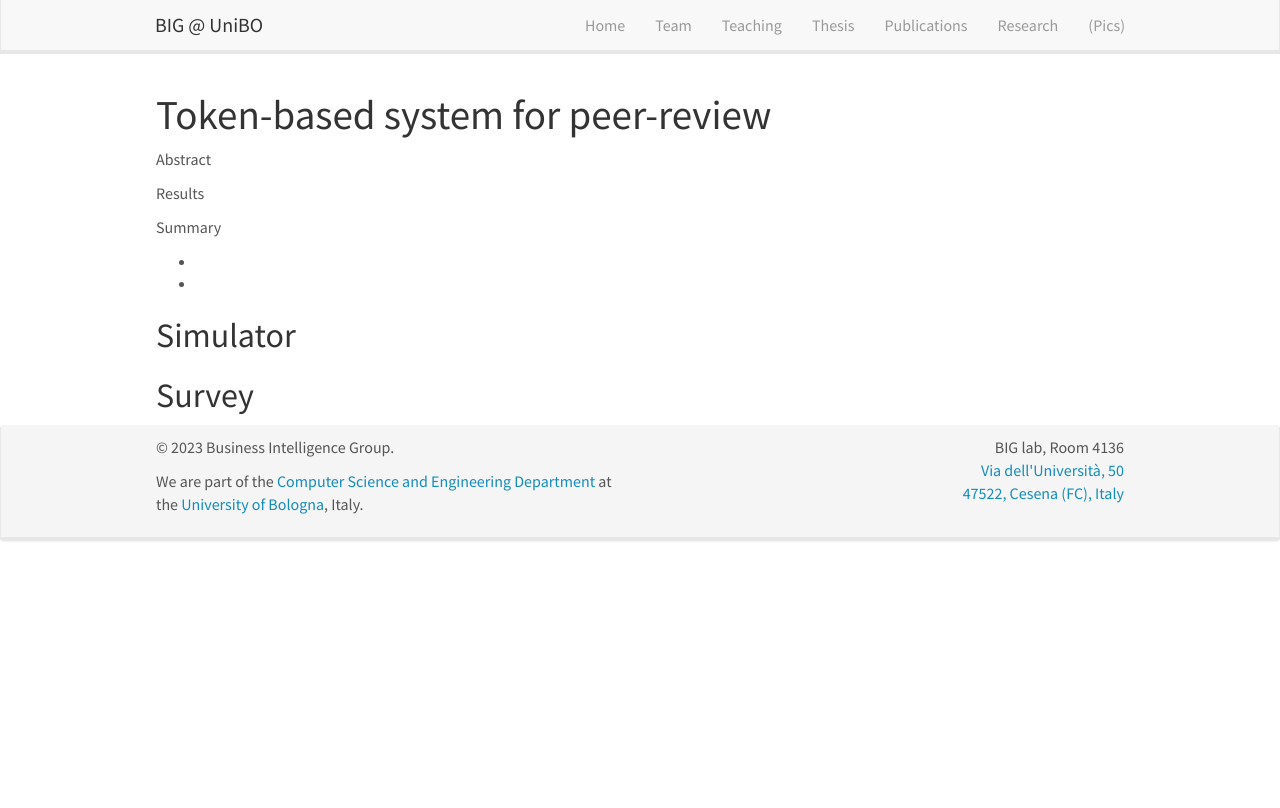
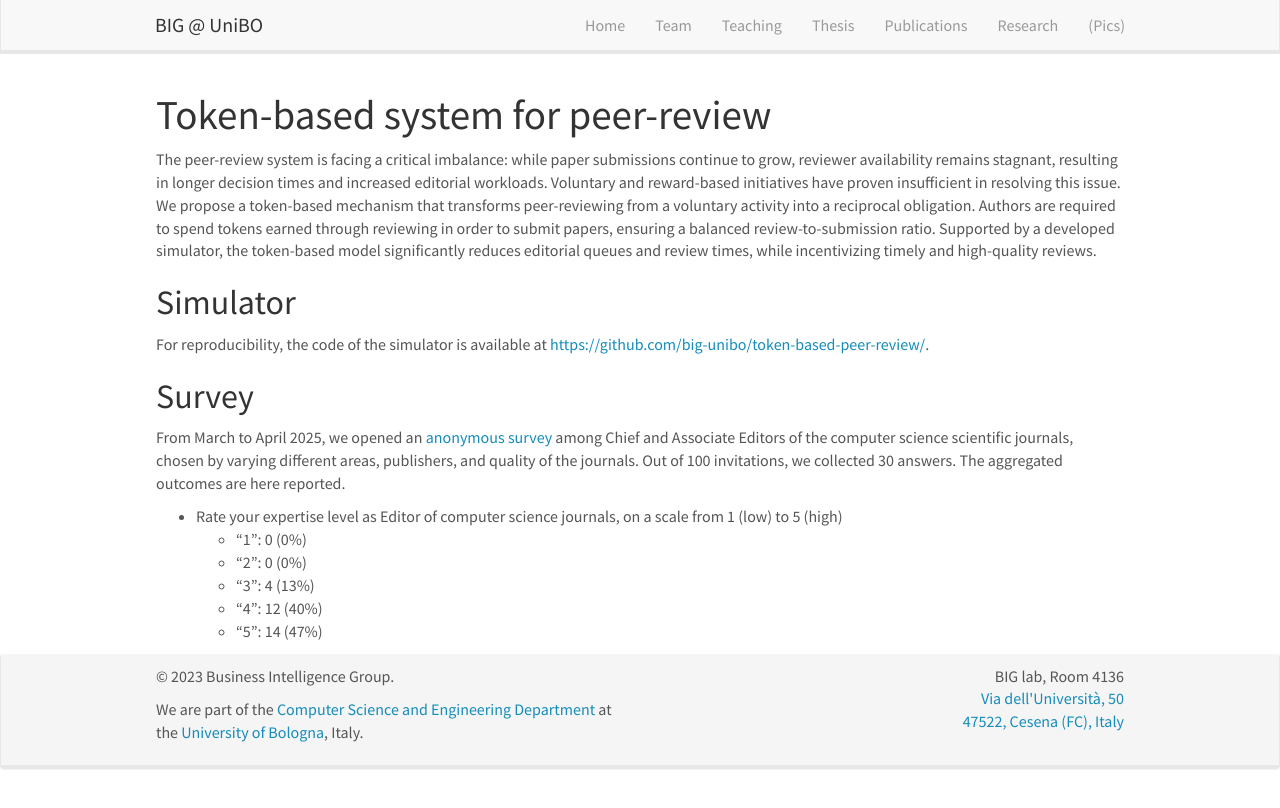
Before and after one commit to big-unibo/big-unibo.github.io, a Jekyll site: the page built from _pages/projects/token.md, in a window 1280 px wide. Shown: the top 808 px of the page. Built offline with Jekyll 4.4.1, drawn with Linux system fonts in a browser that asks for light colours; nearby versions of some CDN libraries.

Commit message:
added token page

```diff
--- a/_pages/projects/token.md
+++ b/_pages/projects/token.md
@@ -8,64 +8,19 @@ permalink: /token/
 
 # Token-based system for peer-review
 
-Abstract
-
-Results
-
-Summary
-
--
--
-
+The peer-review system is facing a critical imbalance: while paper submissions continue to grow, reviewer availability remains stagnant, resulting in longer decision times and increased editorial workloads. Voluntary and reward-based initiatives have proven insufficient in resolving this issue. We propose a token-based mechanism that transforms peer-reviewing from a voluntary activity into a reciprocal obligation. Authors are required to spend tokens earned through reviewing in order to submit papers, ensuring a balanced review-to-submission ratio. Supported by a developed simulator, the token-based model significantly reduces editorial queues and review times, while incentivizing timely and high-quality reviews.
 
 ## Simulator
 
+For reproducibility, the code of the simulator is available at [https://github.com/big-unibo/token-based-peer-review/]().
+
 ## Survey
 
-<!--We implement a smart irrigation system capable of maintaining optimal humidity conditions.
-In particular, our system:
+From March to April 2025, we opened an [anonymous survey](https://forms.gle/pDZbro8WhbrqDnLfA) among Chief and Associate Editors of the computer science scientific journals, chosen by varying different areas, publishers, and quality of the journals. Out of 100 invitations, we collected 30 answers. The aggregated outcomes are here reported.
 
-- Is independent of the soil features (no need for texture analysis)
-- Does not require cold-start training steps (working from day 0)
-- Is customizable based on crops and phenological states
-
-![image](https://github.com/big-unibo/big-unibo.github.io/assets/18005592/47ca6610-032d-4ac8-b887-cc8bd0696186)
-
-Our system consists of a 2D (or 3D) sensor grid to detect quantitative soil features (e.g., humidity) with a limited number of sensors.
-
-![image](https://github.com/big-unibo/big-unibo.github.io/assets/18005592/0eb430be-499b-47b2-8515-831448856de0)
-
-Given the sensor data, achieving a soil profile with a precision level in the order of centimeters requires the use of a mapping function to estimate humidity in sensorless spots.
-The profiling function can be implemented with a machine learning algorithm based on neural networks.
-
-We provide two main profiling functions:
-
-- Soil Feature Unaware (SFU): exploiting sensor measurement only.
-- Soil Feature Aware (SFA): exploiting hydrological flux data to consider non-linearities and obtain a more precise estimation.
-
-![image](https://github.com/w4bo/img-dump/assets/18005592/a04abc29-e26e-4b8d-b4ca-4130c06cb396)
-
-The ideal humidity profile is defined by agricultural technicians in the form of a moisture matrix that can be adapted to the irrigation system.
-
-| Single wing | | Double wing |
-|-|-|-|
-| ![image](https://github.com/w4bo/img-dump/assets/18005592/c62628a9-2739-49b2-b8a2-3b912430e472) | | ![image](https://github.com/w4bo/img-dump/assets/18005592/d16f2cf2-aab1-4c21-ad18-5bb5ea66bf6b) |
-
-Then, the system modulates irrigation to achieve the desired profile.
-
-| Single wing | | Double wing |
-|-|-|-|
-| ![image](https://github.com/w4bo/img-dump/assets/18005592/4331f0c9-7f0d-4377-9ce9-060e71300c41) | | ![image](https://github.com/w4bo/img-dump/assets/18005592/f69e04d9-155c-493f-a341-6fbebebcd086)|
-
-Tests were conducted on a yellow kiwi farm in Brisighella (RA) in comparison to the farmer's previous performances.
-
-![image](https://github.com/big-unibo/big-unibo.github.io/assets/18005592/d33c848f-5fb0-480e-a7f1-85e05692a19b)
-
-Empirical results show that the system:
-
-- creates 2D and 3D moisture profiles of the field with a level of detail in cubic meters and centimeters
-- enables a 40% reduction in irrigation water usage
-- reduced fertilizer costs due to decreased soil depletion
-- improves the quality and size of the fruits
-
-![image](https://github.com/big-unibo/big-unibo.github.io/assets/18005592/3fa887dc-8160-4c66-ab9b-e9881f880ab3)-->
+- Rate your expertise level as Editor of computer science journals, on a scale from 1 (low) to 5 (high)
+  - "1": 0 (0%)
+  - "2": 0 (0%)
+  - "3": 4 (13%)
+  - "4": 12 (40%)
+  - "5": 14 (47%)
```
